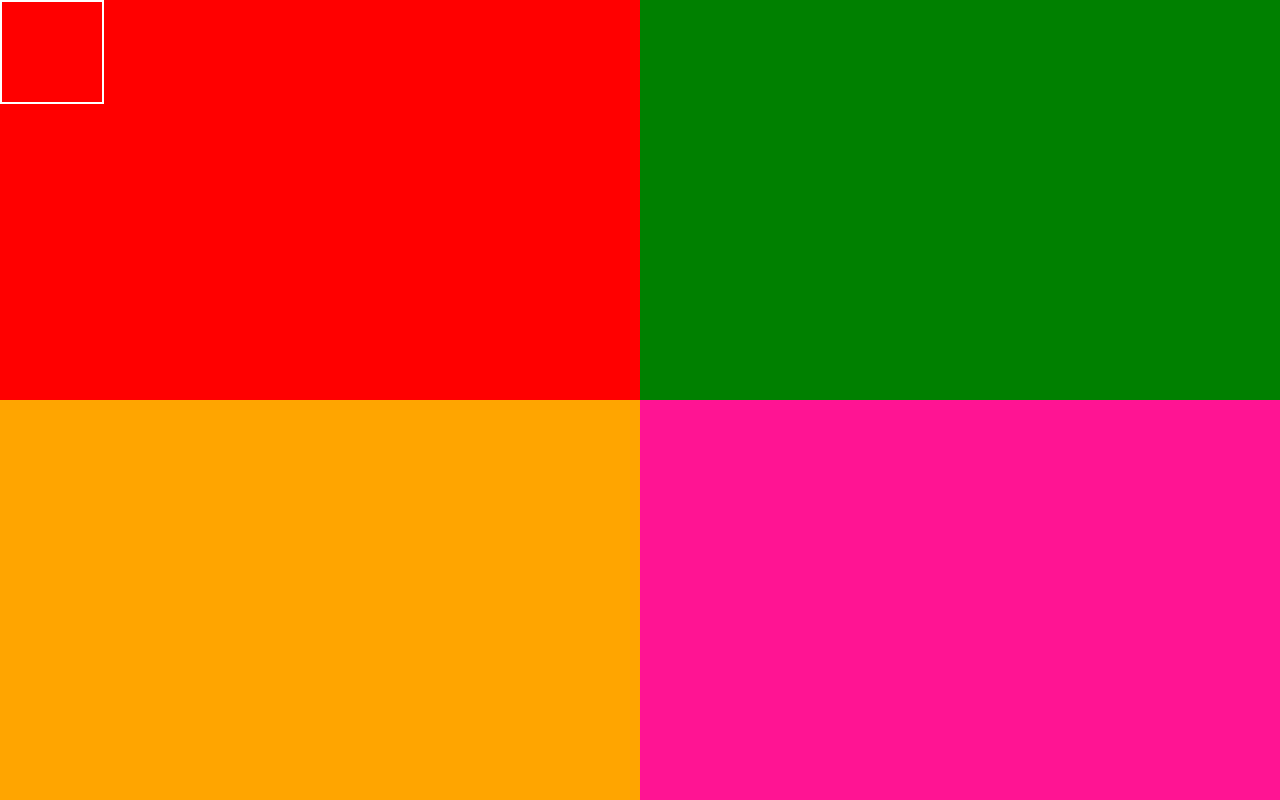
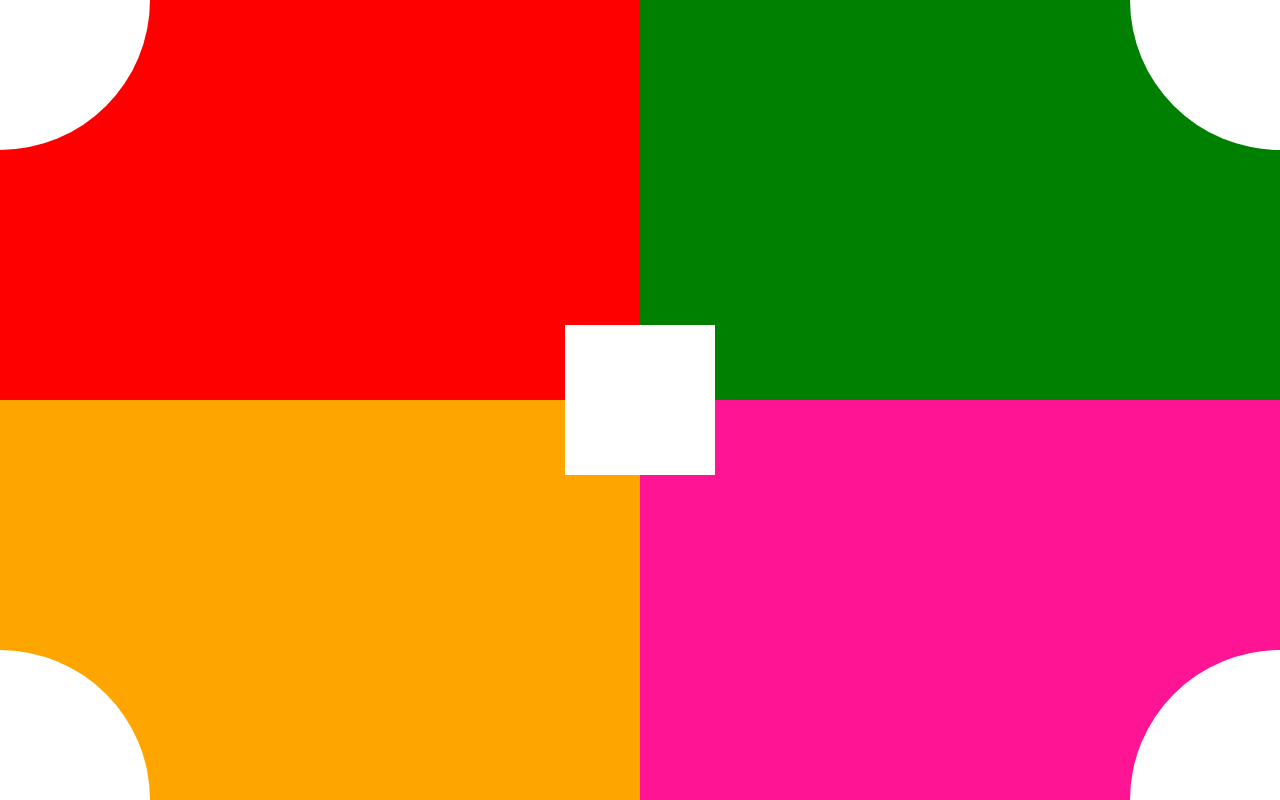
Before and after one commit to MilashaThathsarani/CSS-Assignment, a plain HTML site: page index.html in a window 1280 px wide. Drawn offline with Linux system fonts and the light colour scheme.

Commit message:
added index file

```diff
--- a/index.html
+++ b/index.html
@@ -2,70 +2,106 @@
 <html lang="en">
 <head>
     <meta charset="UTF-8">
-    <title>Assignment 01</title>
-    <link href="assets/css/normalize.css"rel="stylesheet">
+    <title>Case 1 (Using Absolute & Relative)</title>
+    <link href="assets/css/normalize.css" rel="stylesheet">
     <style>
-        body>section{
 
+        body > section {
             width: 50vw;
             height: 50vh;
             position: absolute;
         }
 
-        body>section:nth-child(1){
-            background-color: red;
+        body > section:nth-child(1) {
+            background: red;
             left: 0;
             top: 0;
         }
 
-        body>section:nth-child(2){
-            background-color: green;
+        body > section:nth-child(2) {
+            background: green;
             right: 0;
             top: 0;
         }
 
-        body>section:nth-child(3){
-            background-color: orange;
+        body > section:nth-child(3) {
+            background: orange;
+            bottom: 0;
             left: 0;
-            bottom: 0;
         }
 
-        body>section:nth-child(4){
-            background-color: deeppink;
+        body > section:nth-child(4) {
+            background: deeppink;
             right: 0;
             bottom: 0;
         }
 
-        body>div{
-            border: 2px solid white;
-            width: 100px;
-            height: 100px;
-            z-index: 200;
+        body > div {
+            background: white;
+            width: 150px;
+            height: 150px;
             position: absolute;
+            z-index: 2;
+
         }
 
-        body>div:nth-child(1){
-            background-color: white;
+        body > div:nth-child(5) {
+            top: 0;
+            left: 0;
+            /* border-radius: 25px; */
+            /* border-top-left-radius: 136px; */
+            /* border-top-right-radius: 84px; */
+            /* border-bottom-left-radius: 100px; */
+            border-bottom-right-radius: 100%;
+
+        }
+
+        body > div:nth-child(6) {
+            right: 0;
+            top: 0;
+            border-bottom-left-radius: 100%;
+        }
+
+        body > div:nth-child(7) {
+            left: 0;
+            bottom: 0;
+            border-top-right-radius: 100%;
+        }
+
+        body > div:nth-child(8) {
+            right: 0;
+            bottom: 0;
+            border-top-left-radius: 100%;
+        }
+
+        body > div:nth-child(9) {
+            right: 0;
+            bottom: 0;
             left: 0;
             top: 0;
+            margin: auto;
         }
-        body>div:nth-child(2){
-            background-color: black;
-            right: 0;
-            top: 0;
-        }
+
     </style>
 </head>
 <body>
+<!--main sections-->
 <section></section>
 <section></section>
 <section></section>
 <section></section>
 
+<!--for circles-->
 <div></div>
 <div></div>
 <div></div>
 <div></div>
+
+<!--center box-->
+<div>
+
+</div>
+
+
 </body>
-
 </html>
```
